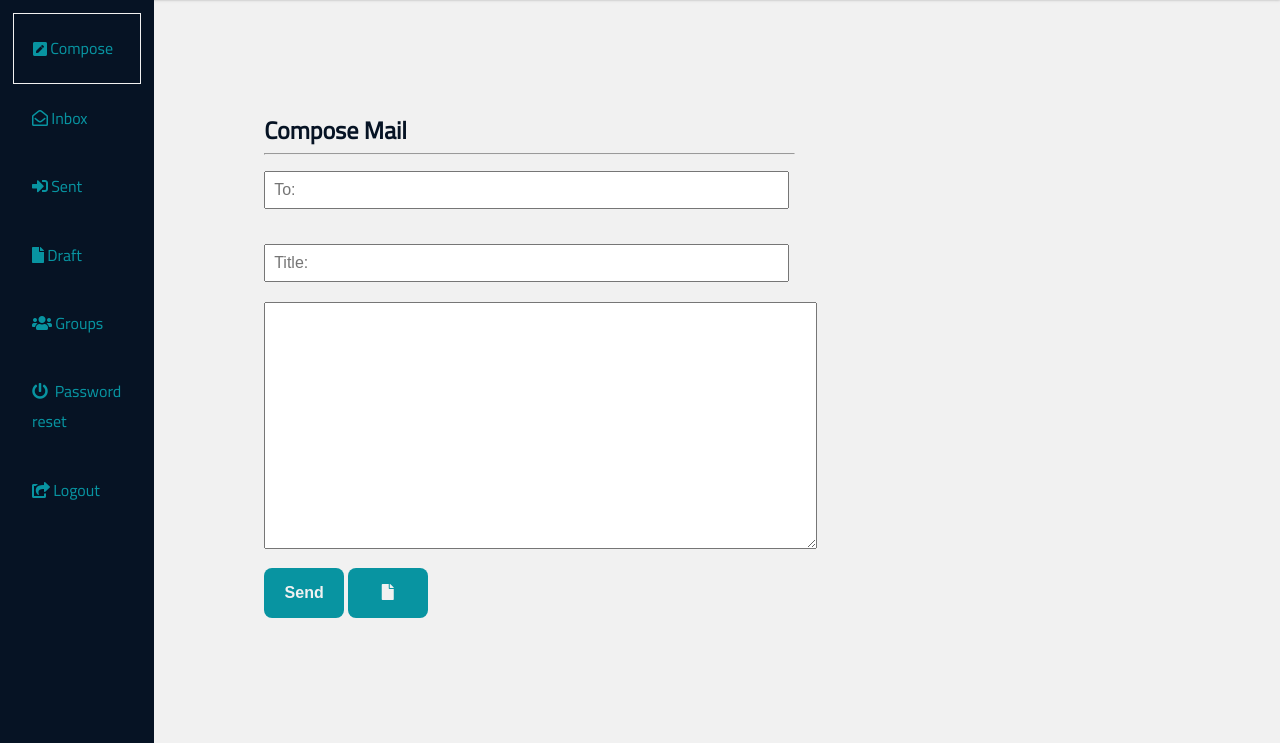
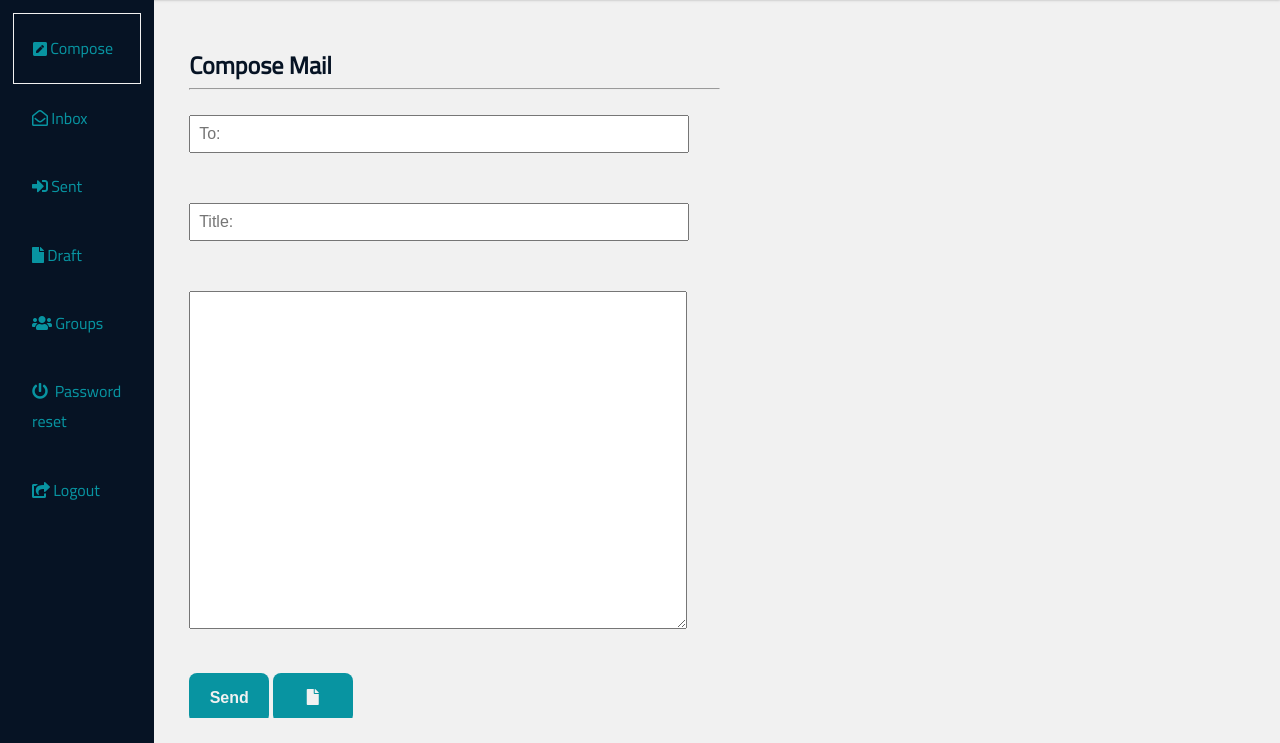
Before and after one commit to NonsoAmadi10/EPIC-MAIL, a website: page UI/compose.html in a window 1280 px wide. Shown: the part 76-819 px from the top of the page. Drawn offline with Linux system fonts and the light colour scheme.

Commit message:
fixes(user): Implement Feedback - Fix compose form margin [Deleivers #164450805]

```diff
--- a/UI/compose.html
+++ b/UI/compose.html
@@ -28,14 +28,14 @@
                 <a href="login.html"><i class="fas fa-share-square"></i><span class="link-messages">Logout</span></a>
               </div>
           </aside>
-                        <section class="message-body">
+          <section class="message-body compose-body">
 
             <form action="" class="compose-mail">
             <h1>Compose Mail</h1>
               <hr>
               <p><input type="text" name="" id="" placeholder="To:" required></p>
               <p><input type="text" name="" id="" placeholder="Title:"></p>
-                                    <p><textarea name="" id="" cols="61" rows="15"></textarea></p>
+             <p><textarea name="body"></textarea></p>
             <button type="submit">Send</button> <button type="submit" id="draft"><i class="fas fa-file"></i></button>
           </form>
 
--- a/UI/styles.css
+++ b/UI/styles.css
@@ -141,6 +141,12 @@ main {
     font-size: 1.2rem;
 
 }
+
+textarea
+{
+    height: 40vh;
+    overflow: scroll;
+}
 .form-info
 {
     margin-top: 4rem;
@@ -149,19 +155,24 @@ main {
     font-weight: bolder;
 }
 /*compose mail */
+.compose-body
+{
+   overflow-y: hidden;
+   padding: 2%;
+
+}
 .compose-mail
 {
-    margin: 8%;
+    margin: 20px 10px;
     display: block;
     width: 50%;
 }
 
-.compose-mail input
+.compose-mail input , textarea
 {
-    width: 95%;
-    margin-bottom: 1.2rem;
+    width: 30rem;
+    margin: 25px auto;
     padding: 0.5rem;
-    margin-top: 1rem;
     font-size: 1rem;
 }
 .compose-mail button
@@ -183,13 +194,7 @@ main {
     color: #f1f1f1;
 }
 
-textarea
-{
 
-    width: 100%;
-    padding: 10px;
-    overflow-y: scroll;
-}
 /*aside navlinks */
 
 aside
```
Lines whose indentation alone changed are shown as unchanged.
